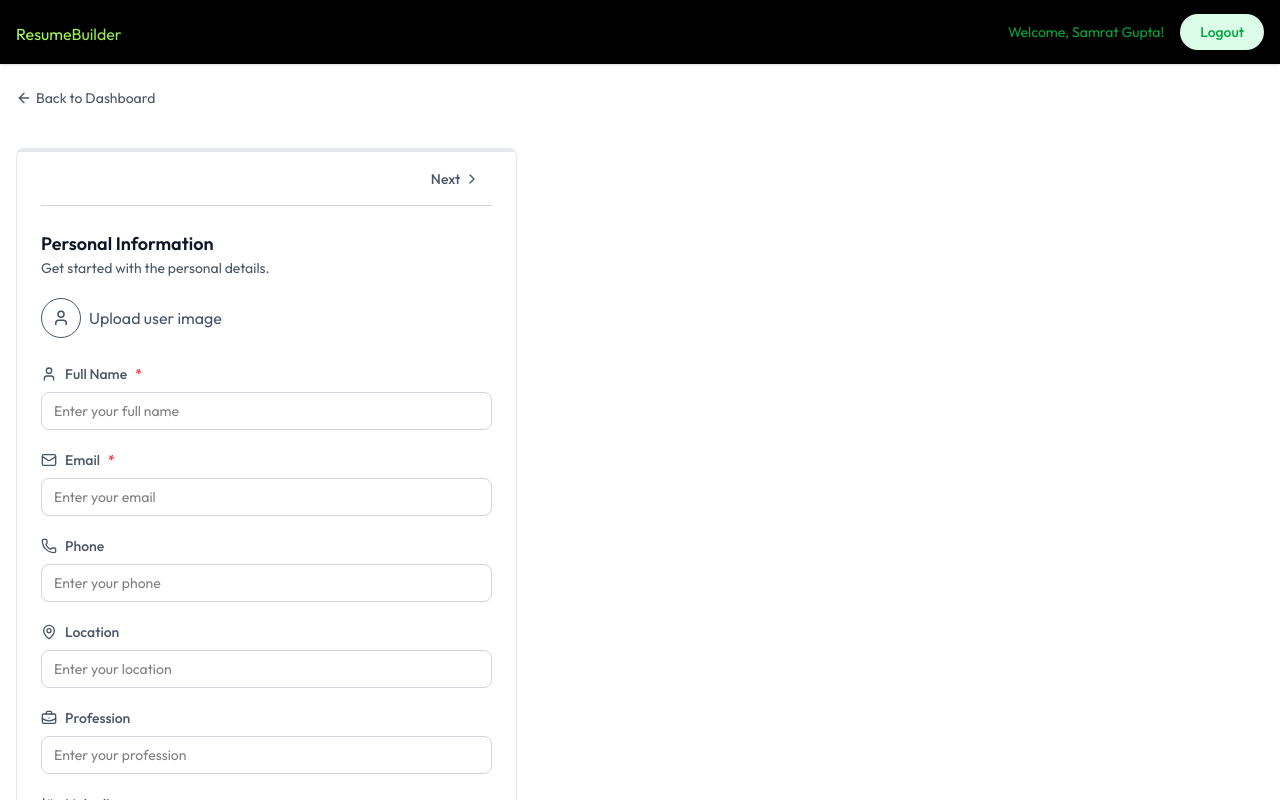
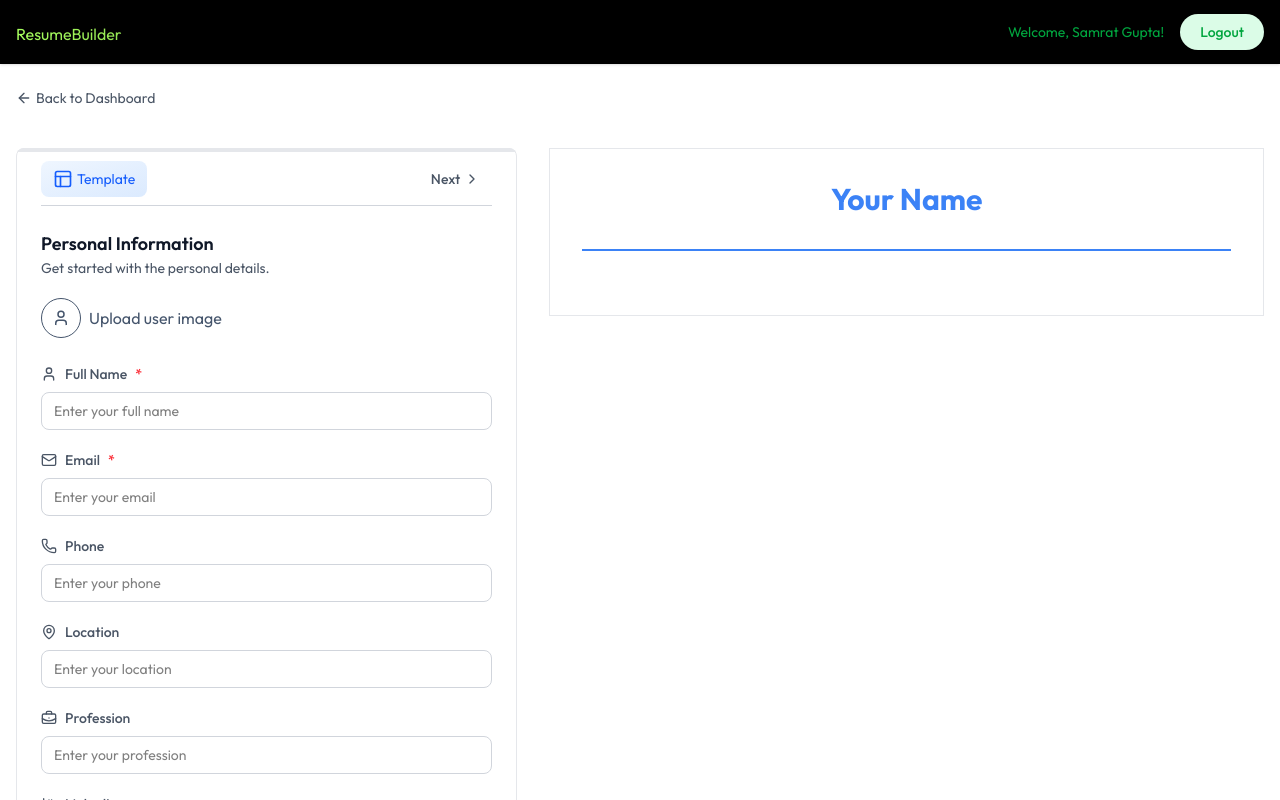
Before and after one commit to gsamrat8112/AI-Powered-Resume-Builder, a React (Vite) app in the folder client/: page /app/builder/1 in a window 1280 px wide. Shown: the top 800 px of the page. Built offline with nearby package versions, Linux system fonts and the light colour scheme.

Commit message:
Template1

```diff
--- a/client/src/assets/templates/ClassicTemplate.jsx
+++ b/client/src/assets/templates/ClassicTemplate.jsx
@@ -1,4 +1,4 @@
-import { Mail, Phone, MapPin, Linkedin, Globe } from "lucide-react";
+import { Mail, Phone, MapPin, LibraryIcon, Globe } from "lucide-react";
 
 const ClassicTemplate = ({ data, accentColor }) => {
     const formatDate = (dateStr) => {
@@ -39,7 +39,7 @@ const ClassicTemplate = ({ data, accentColor }) => {
                     )}
                     {data.personal_info?.linkedin && (
                         <div className="flex items-center gap-1">
-                            <Linkedin className="size-4" />
+                            <LibraryIcon className="size-4" />
                             <span className="break-all">{data.personal_info.linkedin}</span>
                         </div>
                     )}
--- a/client/src/assets/templates/ModernTemplate.jsx
+++ b/client/src/assets/templates/ModernTemplate.jsx
@@ -1,4 +1,4 @@
-import { Mail, Phone, MapPin, Linkedin, Globe } from "lucide-react";
+import { Mail, Phone, MapPin, LibraryIcon, Globe } from "lucide-react";
 
 const ModernTemplate = ({ data, accentColor }) => {
 	const formatDate = (dateStr) => {
@@ -39,7 +39,7 @@ const ModernTemplate = ({ data, accentColor }) => {
 					)}
 					{data.personal_info?.linkedin && (
 						<a target="_blank" href={data.personal_info?.linkedin} className="flex items-center gap-2">
-							<Linkedin className="size-4" />
+							<LibraryIcon className="size-4" />
 							<span className="break-all text-xs">{data.personal_info.linkedin.split("https://www.")[1] ? data.personal_info.linkedin.split("https://www.")[1] : data.personal_info.linkedin}</span>
 						</a>
 					)}
--- a/client/src/components/Home/Hero.jsx
+++ b/client/src/components/Home/Hero.jsx
@@ -44,12 +44,11 @@ const [menuOpen, setmenuOpen] = React.useState(false);
                                     </span>
                                 </div>
                             </Link>
-                            <Link to='/app?state=login' class="text-green-600 bg-green-100 px-5 py-2 rounded-full text-sm font-medium hover:bg-green-200 transition"
-                                href="#">
+                            <Link to='/app?state=login' class="text-green-600 bg-green-100 px-5 py-2 rounded-full text-sm font-medium hover:bg-green-200 transition">
                                 Login
                             </Link>
                         </div>
-                        <button id="close-menu" onClick={() => setMobileOpen(false)} className="md:hidden bg-gray-900 hover:bg-gray-800 text-white p-2 rounded-md aspect-square font-medium transition">
+                        <button id="close-menu" onClick={() => setmenuOpen(false)} className="md:hidden bg-gray-900 hover:bg-gray-800 text-white p-2 rounded-md aspect-square font-medium transition">
                             <svg xmlns="http://www.w3.org/2000/svg" width="24" height="24" viewBox="0 0 24 24" fill="none" stroke="currentColor" stroke-width="2" stroke-linecap="round" stroke-linejoin="round">
                                 <path d="M18 6 6 18" /><path d="m6 6 12 12" />
                             </svg>
--- /dev/null
+++ b/client/src/components/ResumePreview.jsx
@@ -0,0 +1,64 @@
+import React from 'react'
+import ModernTemplate from '../assets/templates/ModernTemplate'
+import MinimalTemplate from '../assets/templates/MinimalTemplate'
+import MinimalImageTemplate from '../assets/templates/MinimalImageTemplate'
+import ClassicTemplate from '../assets/templates/ClassicTemplate'
+
+const ResumePreview = ({data, template, accentColor, classes = ""}) => {
+    const renderTemplate = () => {
+        switch(template){
+            case 'modern':
+                return <ModernTemplate data={data} accentColor={accentColor} />
+
+            case 'minimal':
+                return <MinimalTemplate data={data} accentColor={accentColor} />
+
+            case 'minimal-image':
+                return <MinimalImageTemplate data={data} accentColor={accentColor} />
+
+            default:
+                return <ClassicTemplate data={data} accentColor={accentColor} />
+        }
+    }
+  return (
+    <div className='w-full bg-gray-100'>
+      <div id='resume-preview' className={'border border-gray-200 print:shadow-none print:border-none' + classes}>
+        {renderTemplate()}
+      </div>
+      <style jsx='true'>
+        {`
+            @page {
+                size: A4;
+                margin: 0;
+            }
+            @media print {
+                html, body {
+                    width: 8.5in;
+                    height: 11in;
+                    overflow: hidden;
+                }
+                body * {
+                    visibility: hidden;
+                }
+                #resume-preview, #resume-preview * {
+                    visibility: visible;
+                }
+                #resume-preview {
+                    position: absolute;
+                    left: 0;
+                    top: 0;
+                    width: 100%;
+                    height: auto;
+                    box-shadow: none !important;
+                    border: none !important;
+                    margin: 0;
+                    padding: 0;
+                }
+            }
+        `}
+      </style>
+    </div>
+  )
+}
+
+export default ResumePreview
--- /dev/null
+++ b/client/src/components/TemplateSelector.jsx
@@ -0,0 +1,40 @@
+import { Layout, Check } from 'lucide-react'
+import React from 'react'
+
+const TemplateSelector = ({selectedTemplate, onChange}) => {
+    const [isOpen, setIsOpen] = React.useState(false)
+    const templates = [
+        {id: 'classic', name: 'Classic', preview: 'A traditional resume layout with a clear hierarchy and clean design.'},
+        {id: 'modern', name: 'Modern', preview: 'A contemporary resume layout with a modern aesthetic.'},
+        {id: 'minimal', name: 'Minimal', preview: 'A clean and simple resume layout with a focus on content.'},
+        {id: 'minimal-image', name: 'Minimal with Image', preview: 'A minimal resume layout that includes a profile image.'},
+    ]
+  return (
+    <div className='relative'>
+        <button onClick={() => setIsOpen(!isOpen)} className='flex items-center gap-1 text-sm text-blue-600 bg-gradient-to-br from-blue-50 to-blue-100 ring-blue-300 hover:ring px-3 py-2 transition-all rounded-lg'>
+            <Layout size={20} /> <span className='max-sm:hidden'>Template</span>
+        </button>
+        {isOpen && (
+            <div className='absolute top-full w-xs p-3 mt-2 space-y-3 z-10 bg-white border border-gray-200 rounded-md shadow-sm'>
+                {templates.map((template) => (
+                    <div key={template.id} onClick={() => {onChange(template.id); setIsOpen(false)}} className={`relative p-3 transition-all rounded-md cursor-pointer border ${selectedTemplate === template.id ? 'border-blue-400 bg-blue-100' : 'border-gray-300 hover:border-gray-400 hover:bg-gray-100'}`}>
+                        {selectedTemplate === template.id && (
+                            <div className='absolute top-2 right-2'>
+                                <div className='size-5 rounded-full bg-blue-400 flex items-center justify-center'>
+                                    <Check className='w-3 h-3 text-white' />
+                                </div>
+                            </div>
+                        )}
+                        <div className='space-y-1'>
+                            <h4 className='font-medium text-gray-800'>{template.name}</h4>
+                            <div className='mt-2 p-2 bg-blue-50 rounded text-xs text-gray-500 italic'>{template.preview}</div>
+                        </div>
+                    </div>
+                ))}
+            </div>
+        )}
+    </div>
+  )
+}
+
+export default TemplateSelector
--- a/client/src/pages/ResumeBuilder.jsx
+++ b/client/src/pages/ResumeBuilder.jsx
@@ -3,6 +3,8 @@ import { Link, useParams } from 'react-router-dom'
 import { dummyResumeData } from '../assets/assets'
 import { ArrowLeftIcon, Briefcase, ChevronLeft, ChevronRight, FileText, FolderIcon, GraduationCap, Sparkle, User } from 'lucide-react'
 import PersonalInfoForm from '../components/PersonalInfoForm'
+import ResumePreview from '../components/ResumePreview'
+import TemplateSelector from '../components/TemplateSelector'
 
 const ResumeBuilder = () => {
   const { resumeId } = useParams()
@@ -61,7 +63,9 @@ const ResumeBuilder = () => {
 
               {/* Section Navigations */}
               <div className='flex justify-between items-center mb-6 border-b py-1 border-gray-300'>
-                <div></div>
+                <div className='flex items-center gap-2'>
+                  <TemplateSelector selectedTemplate={resumeData.template} onChange={(template) => setResumeData(prev => ({...prev, template}))} />
+                </div>
                 <div className='flex items-center'>
                   {activeSectionIndex !== 0 && (
                     <button
@@ -88,7 +92,12 @@ const ResumeBuilder = () => {
           </div>
 
           {/* Right Panel - Preview */}
-          <div className='lg:col-span-5 xl:col-span-4'>
+          <div className='lg:col-span-7 max-lg:mt-6'>
+            <div>
+              {/* buttons */}
+            </div>
+            {/* resume preview */}
+            <ResumePreview data={resumeData} template={resumeData.template} accentColor={resumeData.accent_color} classes={'mx-auto'} />
           </div>
         </div>
       </div>
```
